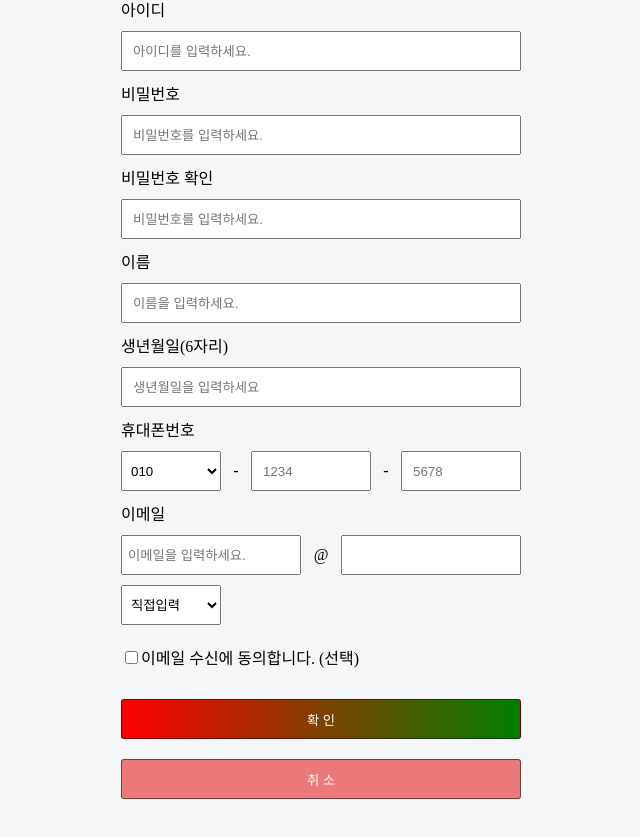
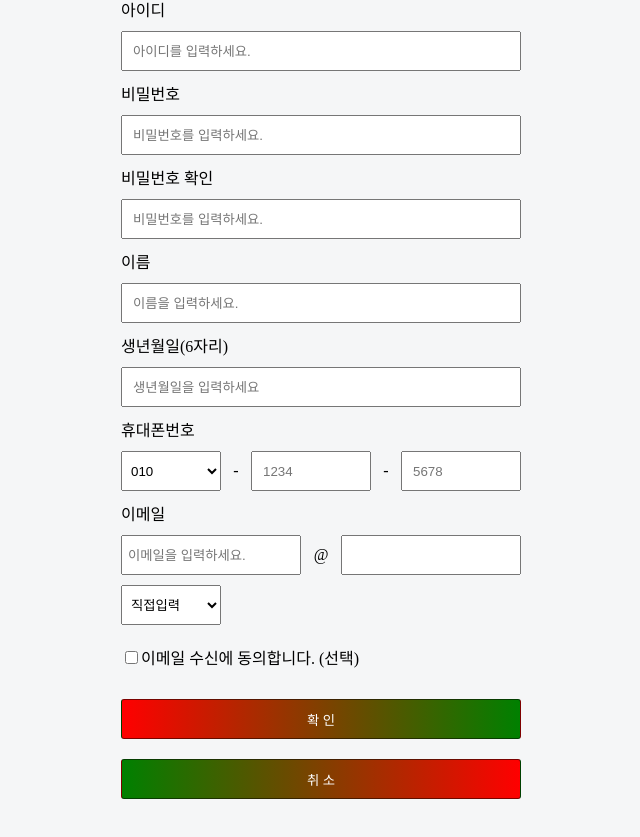
Before and after one commit to chlsnfl/Team-line, a plain HTML site: page join.html in a window 1280 px wide. Shown: the part 177-1014 px from the top of the page, without its empty margins (319-959 px from the left). Drawn offline with Linux system fonts and the light colour scheme.

Commit message:
Update join.css

```diff
--- a/css/join.css
+++ b/css/join.css
@@ -122,5 +122,5 @@ li select:last-child
 
 .myButton2
 {
-    background: #ed7a7a !important;
+    background: linear-gradient(to left, red,green) !important;
 }
```
